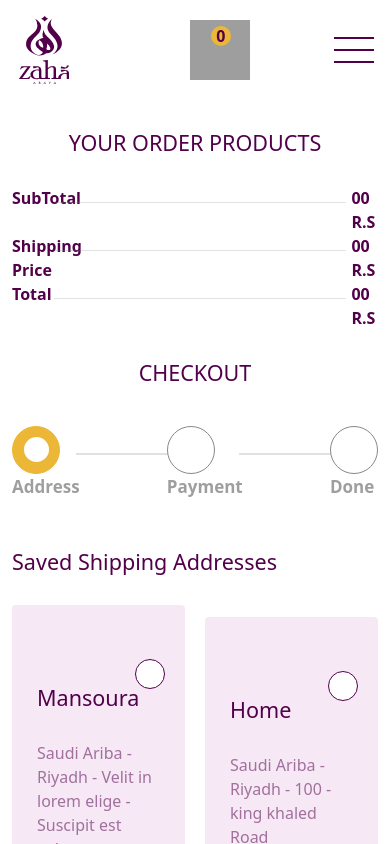
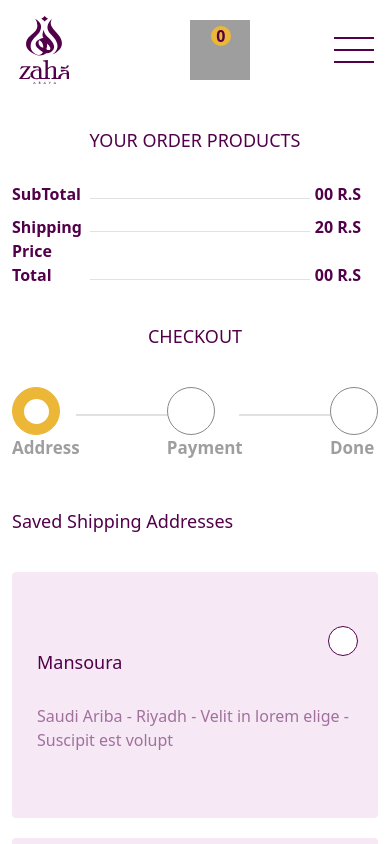
Before and after one commit to Khloud-M/zaha-store, a Vue app: page /TheCheck in a window 390 px wide. Shown: the top 844 px of the page. Built offline with nearby package versions, Linux system fonts and the light colour scheme; grey boxes are pictures that could not be loaded; what vue-toast-notification would draw is missing.

Commit message:
end zaha-store

```diff
--- a/src/views/mainPage/TheCheck.vue
+++ b/src/views/mainPage/TheCheck.vue
@@ -10,7 +10,7 @@
       <div>
         <span>Shipping Price </span>
         <hr />
-        <span> 00 R.S</span>
+        <span> 20 R.S</span>
       </div>
       <div>
         <span>Total </span>
@@ -145,8 +145,8 @@ export default {
   },
   methods: {
     submitForm() {
-    //   this.username = this.username;
-    //   this.usernumber = this.usernumber;
+      //   this.username = this.username;
+      //   this.usernumber = this.usernumber;
       if (this.username && this.usernumber && (this.home || this.mansoura)) {
         this.$refs.step1.classList.add("done");
         this.$refs.step2.classList.add("active");
@@ -162,6 +162,9 @@ export default {
     color: var(--main_theme_clr);
     text-align: center;
     margin: 30px 0;
+    @media (max-width: 768px) {
+      font-size: 18px;
+    }
   }
   .container_totalCost {
     display: flex;
@@ -174,6 +177,9 @@ export default {
       column-gap: 5px;
       font-weight: 900;
       color: var(--main_theme_clr);
+      @media (max-width: 480px) {
+        grid-template-columns: repeat(3, 20% 60% 20%);
+      }
       hr {
         color: rgb(139, 137, 137);
       }
@@ -248,12 +254,19 @@ export default {
     justify-items: start;
     justify-content: space-between;
     column-gap: 20px;
+    overflow: hidden;
+    @media (max-width: 768px) {
+      flex-wrap: wrap;
+    }
   }
   .form_shipping {
     background: rgb(224 182 220 / 30%);
     width: 100%;
     border-radius: 4px;
     padding: 50px 25px;
+    margin: 10px 0;
+    // overflow: hidden;
+
     .form_check input {
       position: absolute;
       width: 30px;
```
